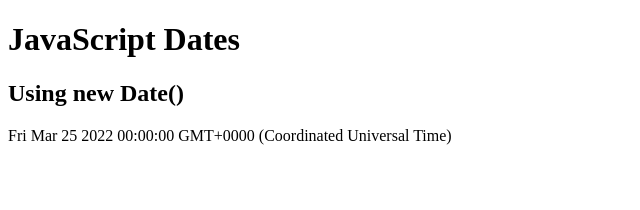
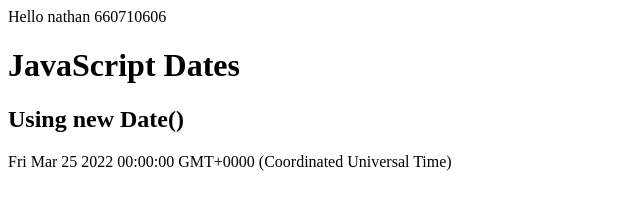
Before and after one commit to 660710606/517101_606, a plain HTML site: page index.html in a window 1280 px wide. Shown: the whole page, without its empty margins (0-640 px from the left). Drawn offline with Linux system fonts and the light colour scheme.

Commit message:
add id and name

```diff
--- a/index.html
+++ b/index.html
@@ -1,7 +1,7 @@
 <!DOCTYPE html>
 <html>
 <body>
-
+Hello nathan 660710606
 <h1>JavaScript Dates</h1>
 <h2>Using new Date()</h2>
 
```
